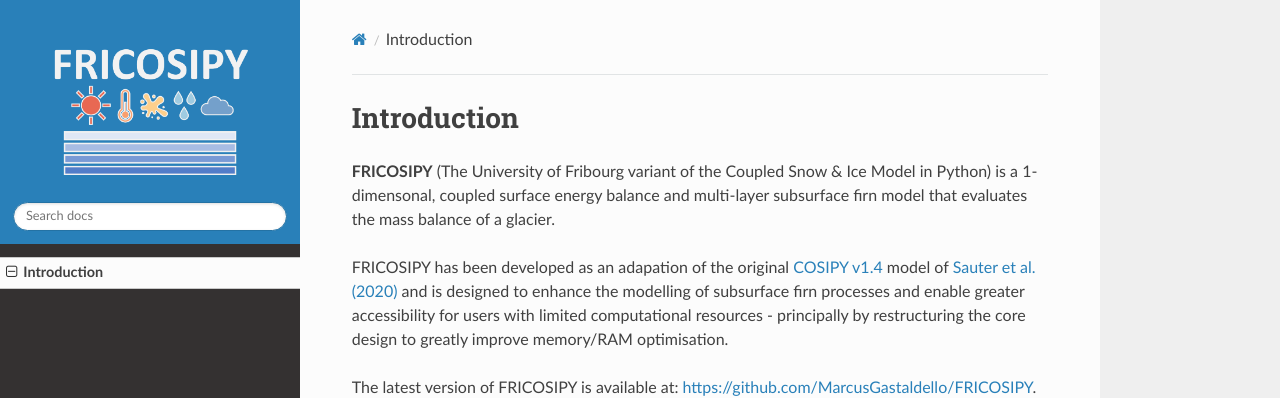
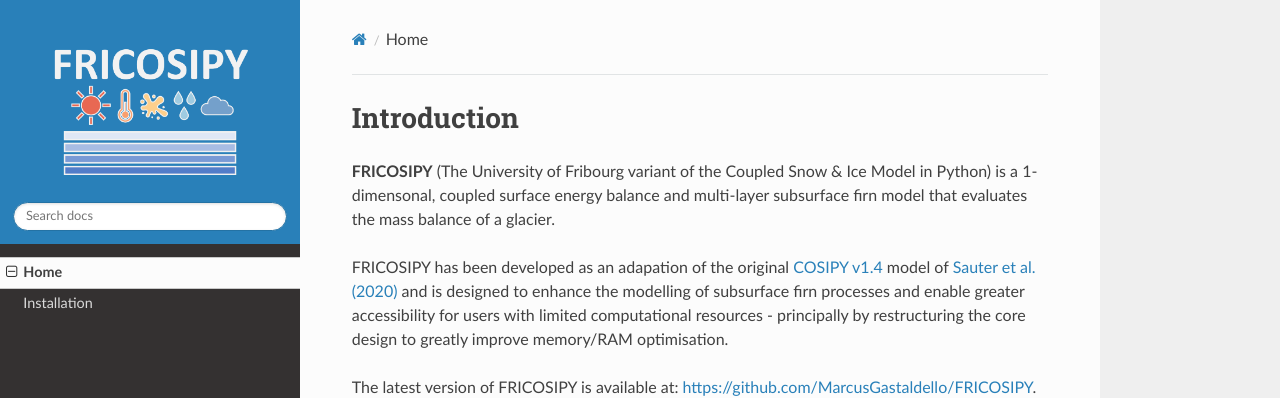
Before and after one commit to MarcusGastaldello/FRICOSIPY, an MkDocs documentation site: the page built from docs/index.md, in a window 1280 px wide and 1121 px high. Shown: the top 398 px of the window. Built offline with MkDocs 1.6.1, drawn with Linux system fonts in a browser that asks for light colours; nearby versions of some CDN libraries.

Commit message:
Update mkdocs.yml

```diff
--- a/mkdocs.yml
+++ b/mkdocs.yml
@@ -15,3 +15,7 @@ markdown_extensions:
   - markdown_include.include:
       base_path: .
   - admonition
+
+nav:
+  - Home: index.md
+  - Installation: installation.md
```
